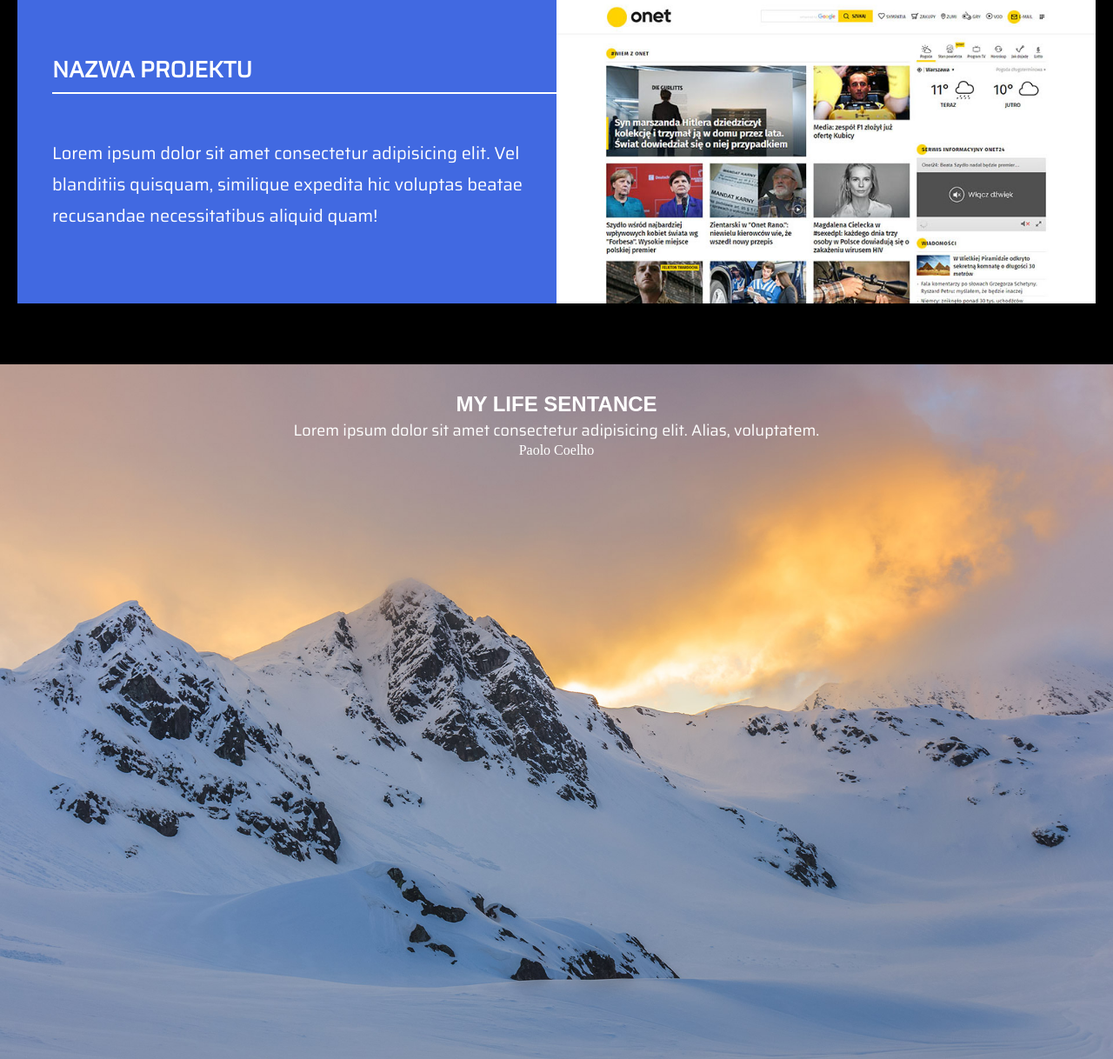
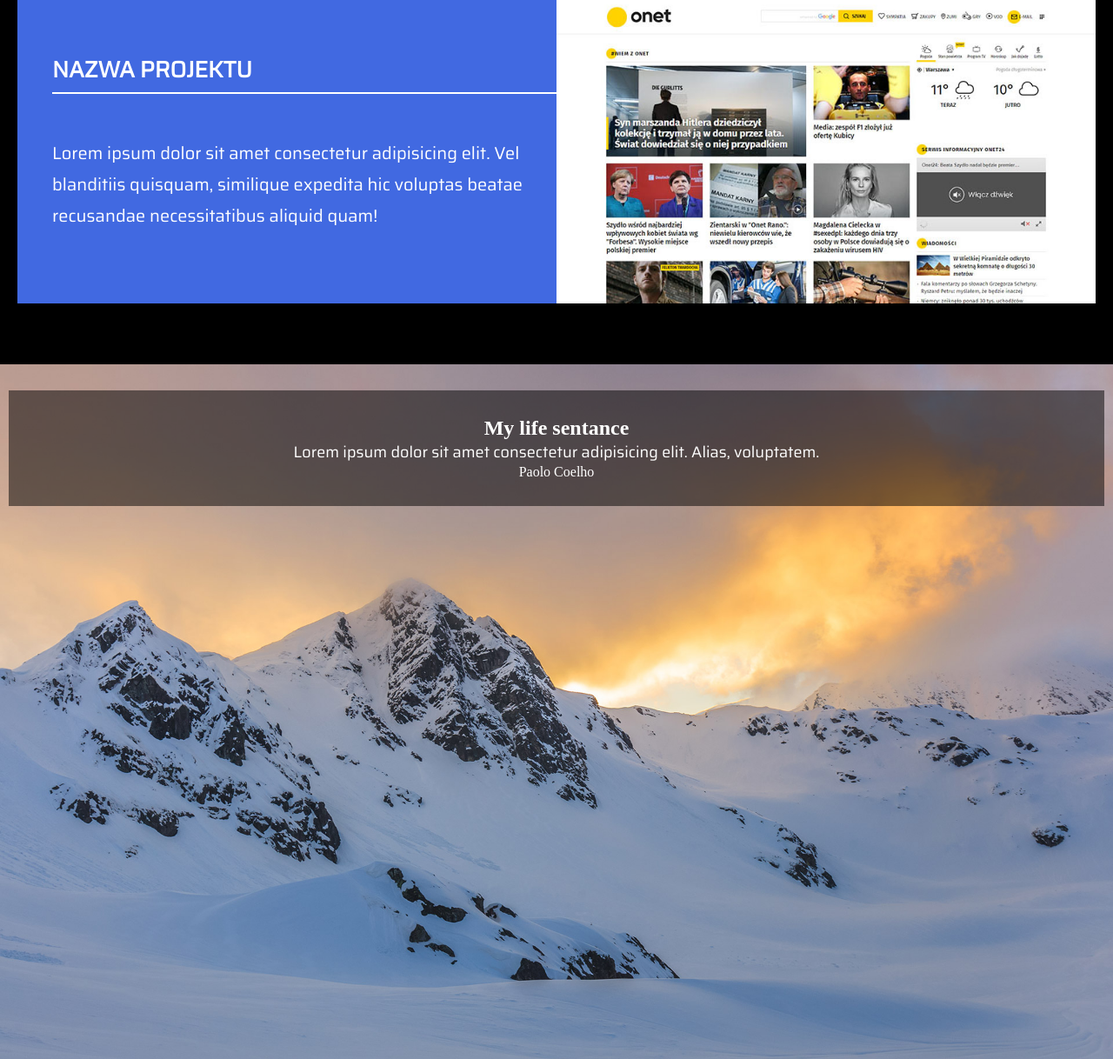
Before and after one commit to adrianghub/project_front_vol.2, a PHP site: page / in a window 1280 px wide. Shown: the part 2915-4133 px from the top of the page at 87% size. Run offline with PHP 8.4, Linux system fonts and the light colour scheme; some web fonts are replaced.

Commit message:
add styles to background motto element

```diff
--- a/css/style.css
+++ b/css/style.css
@@ -528,6 +528,11 @@ header > * {
   color: white;
 }
 
+.motto__background {
+  background-color: rgba(0,0,0,0.5);
+  padding: 30px 10px;
+};
+
 .motto__h1 {
   font-family: 'Saira Condensed', sans-serif;
   font-size: 24px;
```
